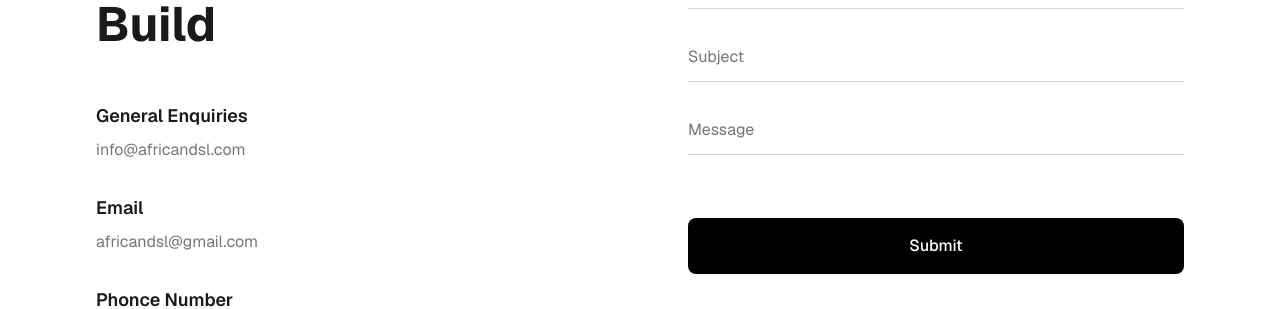
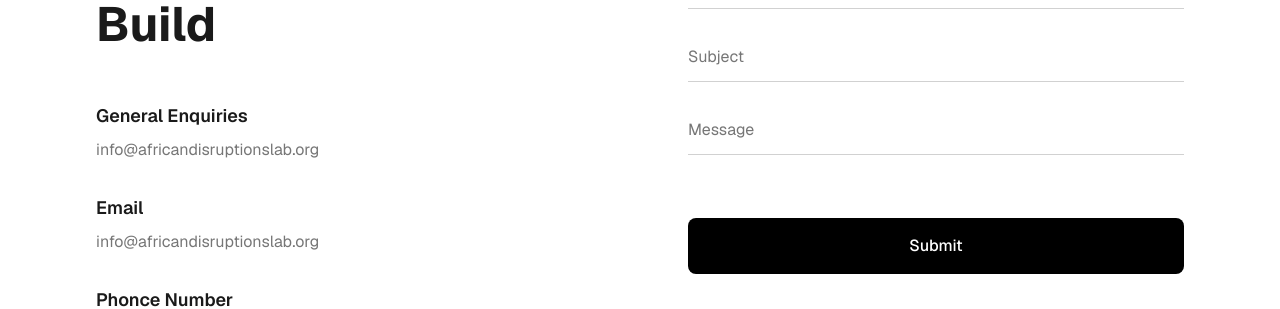
Before and after one commit to Aldorax/tadlab, a Next.js app: page /contact in a window 1280 px wide. Shown: the part 780-1089 px from the top of the page. Built offline with nearby package versions, Linux system fonts and the light colour scheme.

Commit message:
fix: Update contact email addresses to `info@africandisruptionslab.org`.

```diff
--- a/components/contact.tsx
+++ b/components/contact.tsx
@@ -41,16 +41,15 @@ export default function ContactSection() {
             <div className="space-y-8">
               <div>
                 <h3 className="text-lg font-semibold text-[#1a1a1a] mb-2">General Enquiries</h3>
-                <a href="mailto:info@africandsl.com" className="text-[#767676] hover:text-[#1a1a1a] transition-colors">
-                  info@africandsl.com
+                <a href="mailto:info@africandisruptionslab.org" className="text-[#767676] hover:text-[#1a1a1a] transition-colors">
+                  info@africandisruptionslab.org
                 </a>
               </div>
 
               <div>
                 <h3 className="text-lg font-semibold text-[#1a1a1a] mb-2">Email</h3>
                 <a href="mailto:africandsl@gmail.com" className="text-[#767676] hover:text-[#1a1a1a] transition-colors">
-                  africandsl@gmail.com
-                </a>
+                  info@africandisruptionslab.org                </a>
               </div>
 
               <div>
```
